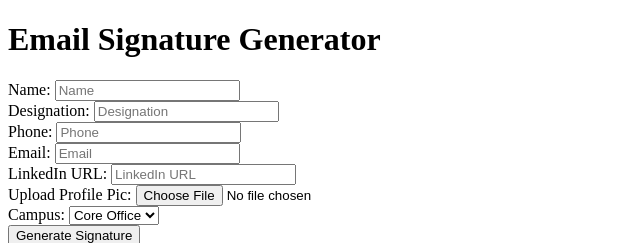
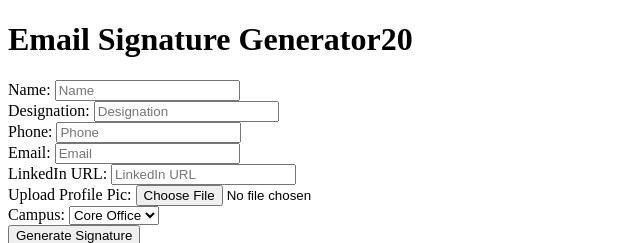
Before and after one commit to Nidhi-Data-Analyst/Test1, a plain HTML site: page index.html in a window 1280 px wide. Shown: the top 243 px of the page, 0-640 px from the left. Drawn offline with Linux system fonts and the light colour scheme.

Commit message:
Update index.html

```diff
--- a/index.html
+++ b/index.html
@@ -73,7 +73,7 @@
     </style>
 </head>
 <body>
-    <h1>Email Signature Generator</h1>
+    <h1>Email Signature Generator20</h1>
     <form id="signature-form" onsubmit="event.preventDefault(); uploadImageAndGenerateSignature();">
         <label for="name">Name:</label>
         <input type="text" id="name" placeholder="Name" required><br>
```
